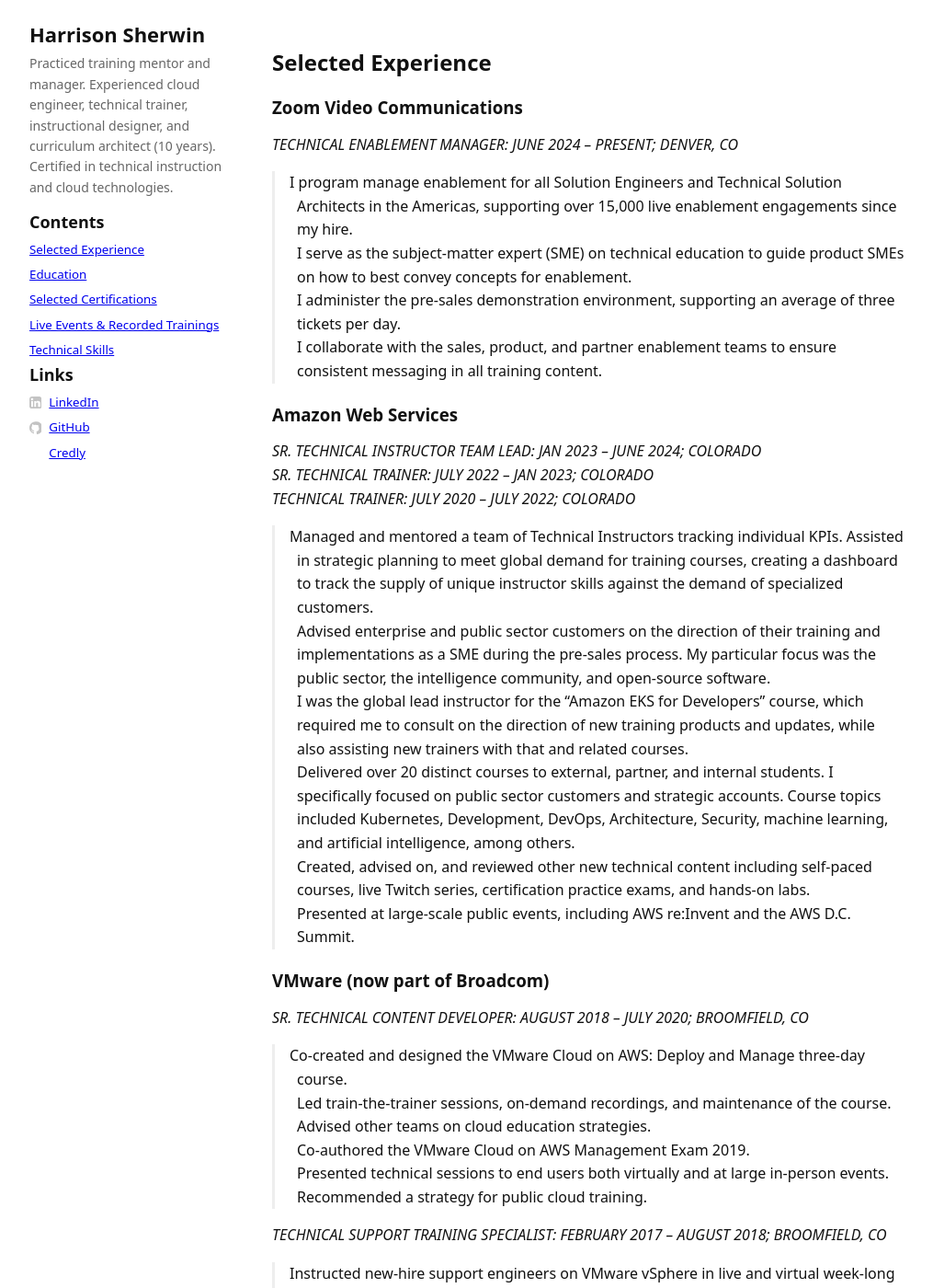
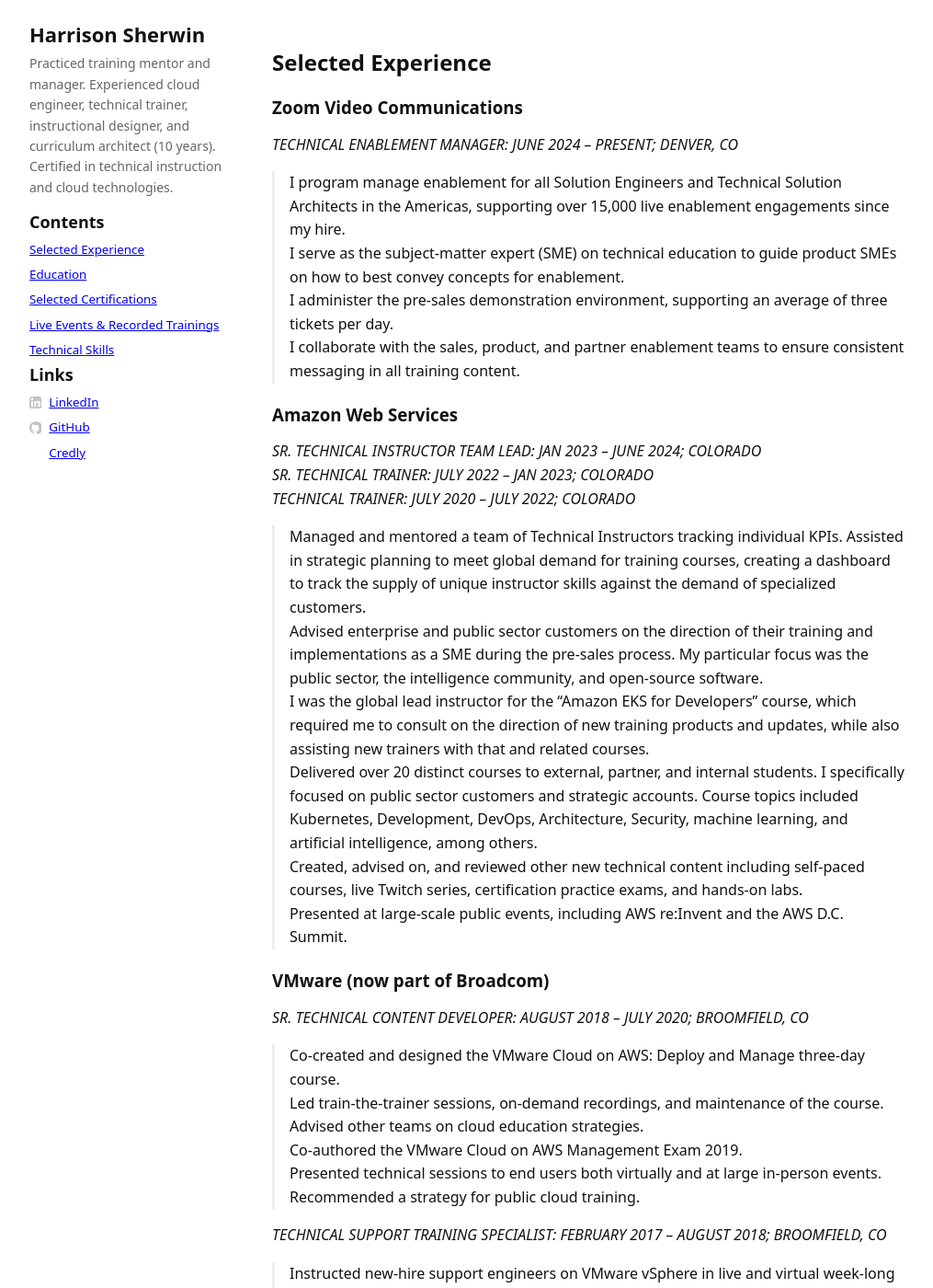
Before and after one commit to hasherwi/hasherwi.github.io, a Jekyll site: the page built from index.md, in a window 1280 px wide and 1400 px high. Shown: the whole window at 92% size, without its empty margins (132-1147 px from the left). Built offline with Jekyll 4.4.1, drawn with Linux system fonts in a browser that asks for light colours.

```diff
--- a/assets/css/style.css
+++ b/assets/css/style.css
@@ -117,21 +117,8 @@
     border-left: 3px solid #eee;
 }
 
-/* Hanging indent for blockquotes even when lines are split with <br> */
-.content blockquote p {
-    padding-left: 0.5em;    /* base indent for all lines */
-    text-indent: -0.5em;    /* first line pulled back out */
-}
-
-.content blockquote p br::after {
-    content: "\A";          /* force a line break in generated content */
-    white-space: pre;       /* preserve the break */
-    display: block;
-    margin-left: 0.5em;     /* indent following line */
-}
-
 /* Add space between sentences/paragraphs */
-.content blockquote p + p {
+.content blockquote br + br {
     margin-top: 1.5em; /* extra space between sentence blocks */
 }
 
```
Also changed, not shown: _layouts/default.html (line endings or trailing spaces).
